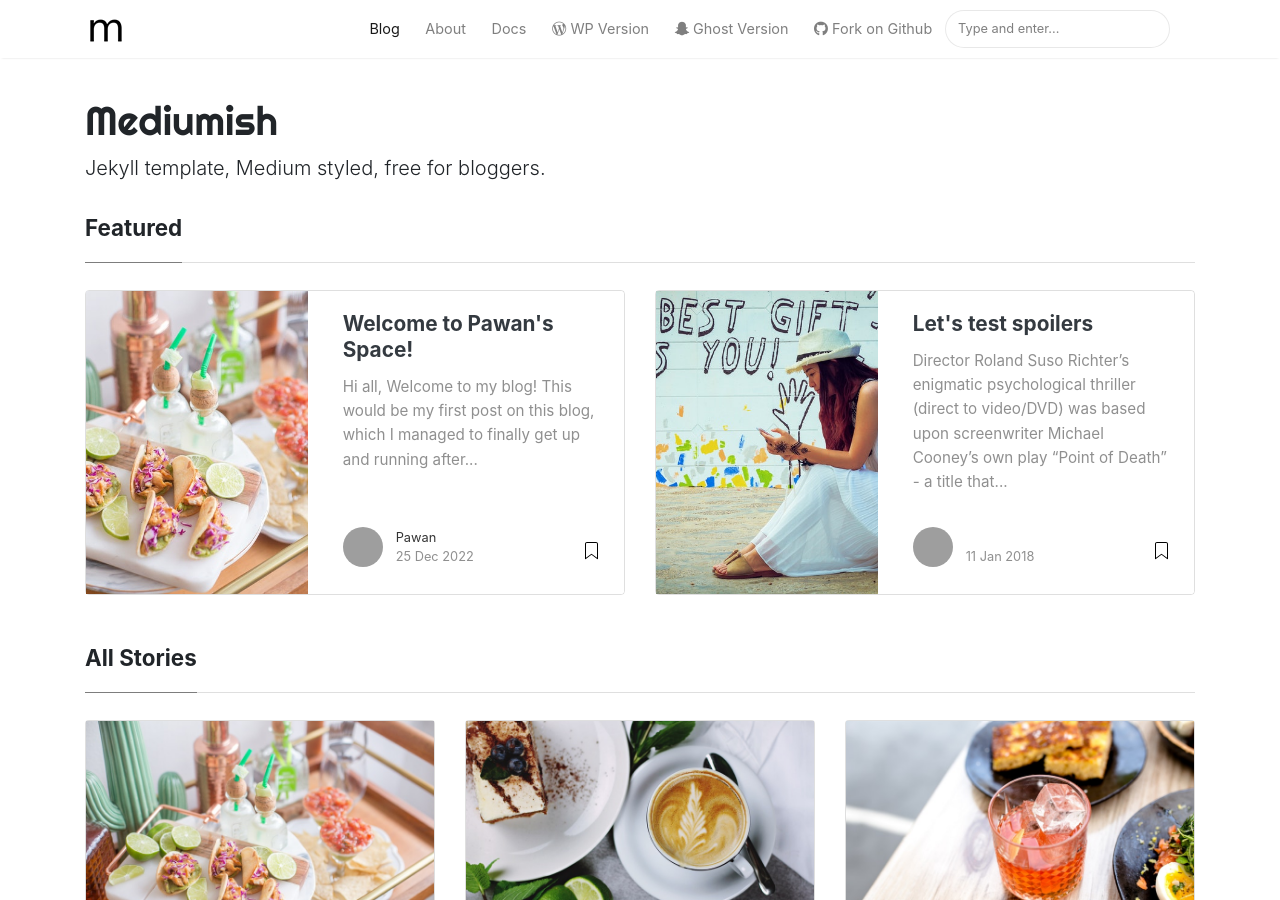
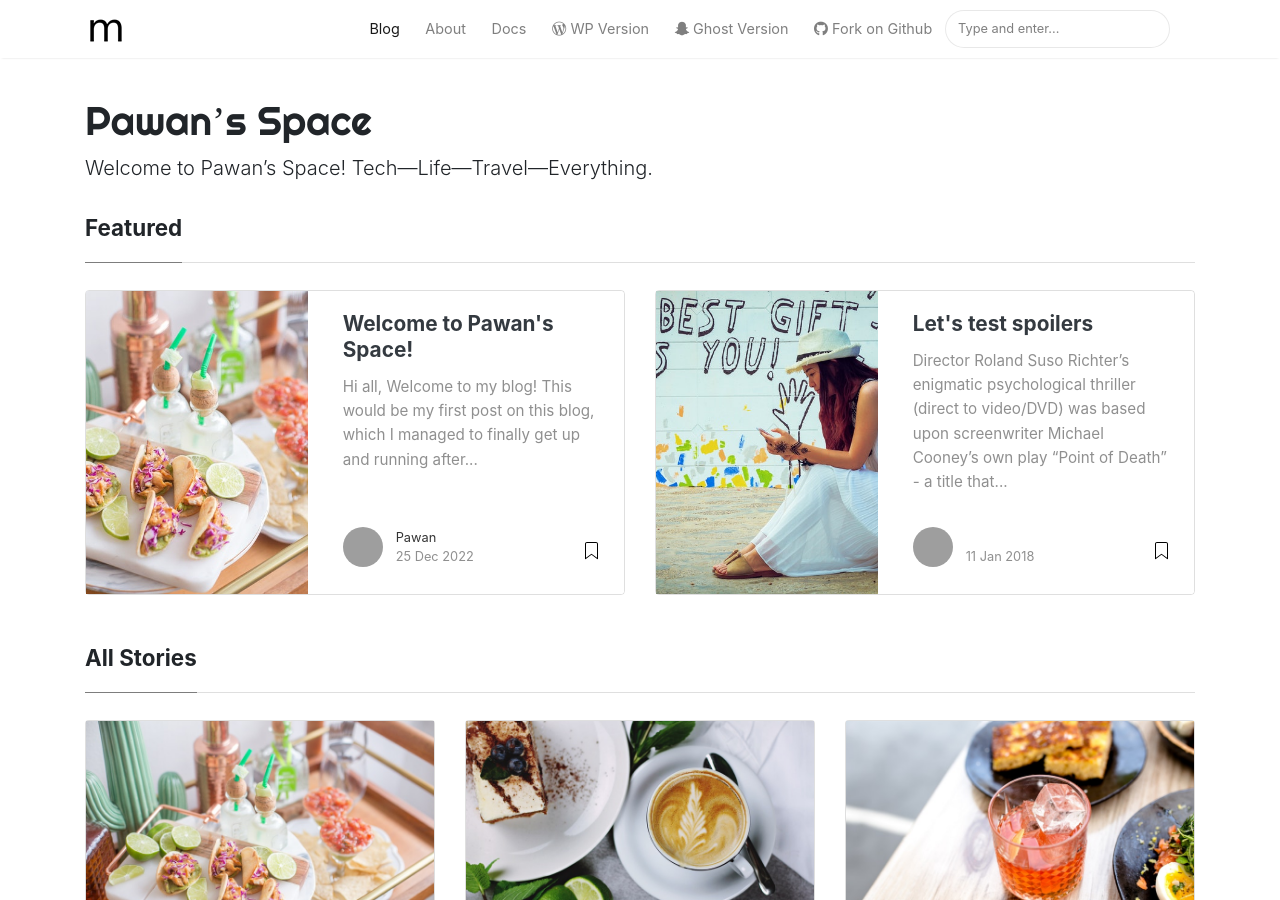
Before and after one commit to pawan-live/pawans-space, a Jekyll site: the page built from index.html, in a window 1280 px wide and 900 px high. Built offline with Jekyll 4.4.1, drawn with Linux system fonts in a browser that asks for light colours; nearby versions of some CDN libraries; the list of posts is cut into pages by our own code; some of the changed text lies outside the part shown; grey boxes are pictures that could not be loaded.

Commit message:
Update _config.yml

```diff
--- a/_config.yml
+++ b/_config.yml
@@ -1,7 +1,7 @@
 # Site
-name: "Mediumish"
-title: "Mediumish"
-description: "Jekyll template, Medium styled, free for bloggers."
+name: "Pawanʼs Space"
+title: "Pawanʼs Space"
+description: "Welcome to Pawanʼs Space! Tech—Life—Travel—Everything."
 logo: 'assets/images/logo.png'
 favicon: 'assets/images/logo.png'
 baseurl:
@@ -16,7 +16,7 @@ authors:
   pawan:
     name: Pawan Senpura
     display_name: Pawan
-    gravatar:
+    gravatar: b875c89a5725139decd4c2e55b8737f7
     email: itspawanlive@gmail.com
     web: https://itspawanlive.me
     twitter: https://twitter.com/pawan11x
```
